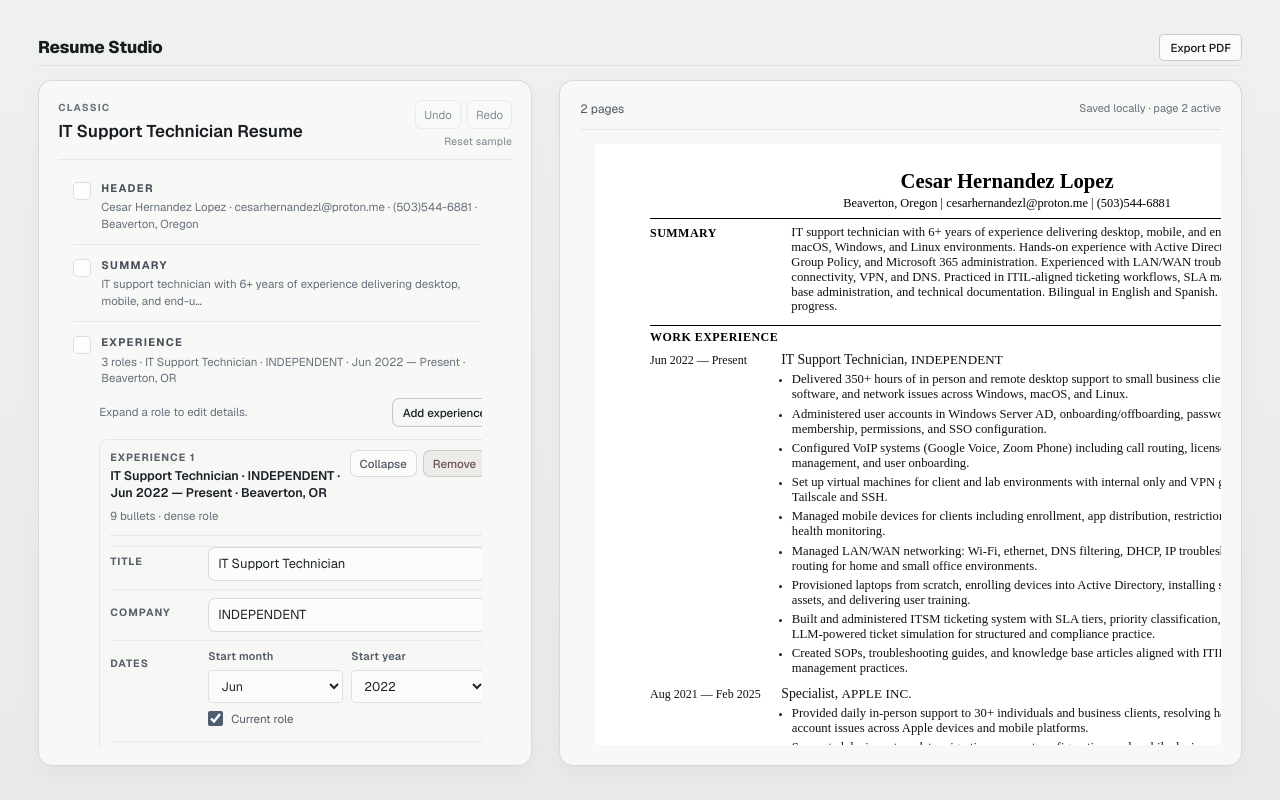
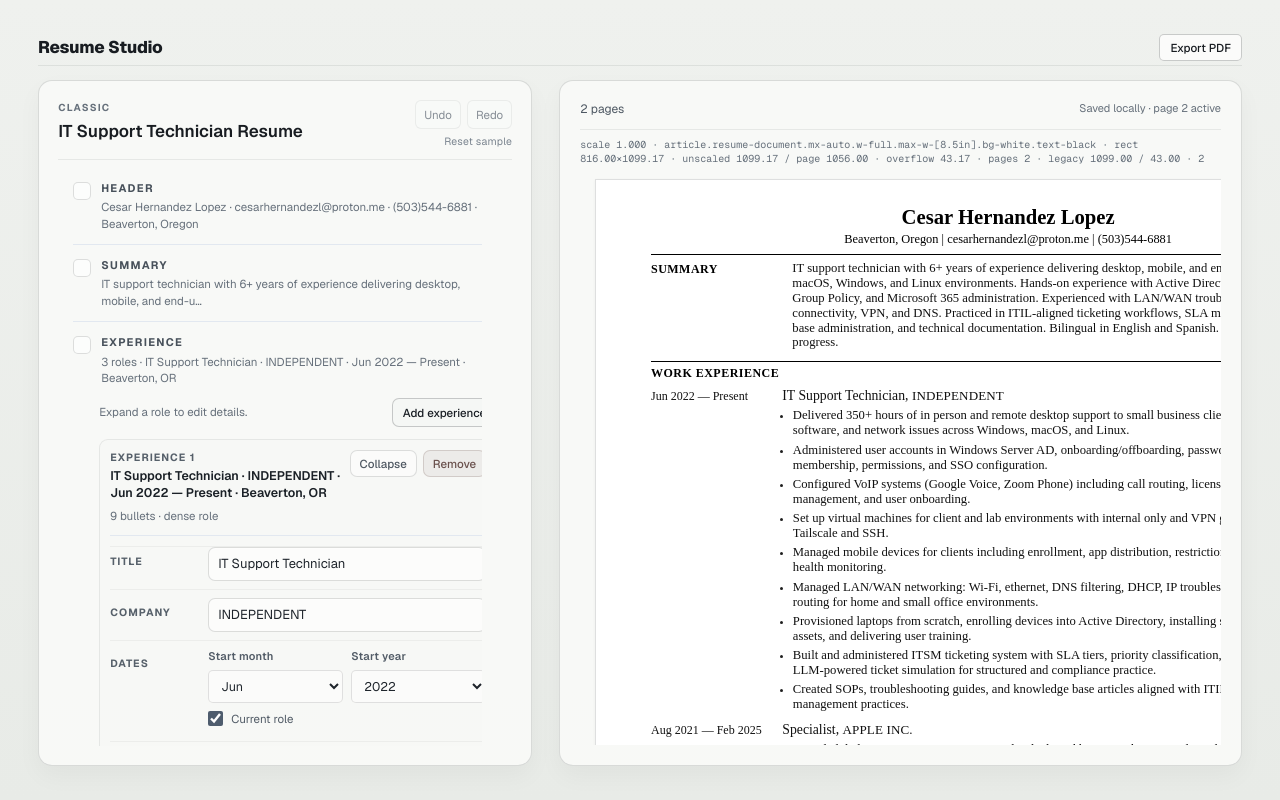
Before and after one commit to Leroy-Cloud-Infra/resume-studio, a Next.js app: page / in a window 1280 px wide. Built offline with nearby package versions, Linux system fonts and the light colour scheme.

Commit message:
fix preview page measurement and export scroll reset

```diff
--- a/src/app/globals.css
+++ b/src/app/globals.css
@@ -291,6 +291,16 @@ body {
   text-align: right;
 }
 
+.resume-preview-debug-line {
+  margin: 8px 0 0;
+  color: var(--rs-text-muted);
+  font-size: 10px;
+  line-height: 1.35;
+  font-family: var(--font-geist-mono), ui-monospace, SFMono-Regular, Menlo, monospace;
+  white-space: normal;
+  word-break: break-word;
+}
+
 .resume-preview-stage-scroll {
   min-height: 0;
   flex: 1 1 auto;
@@ -302,10 +312,22 @@ body {
 }
 
 .resume-preview-scale-wrap {
-  width: fit-content;
-  max-width: 100%;
+  display: grid;
+  justify-items: center;
   margin: 0 auto;
-  transform-origin: top center;
+}
+
+.resume-preview-page-surface {
+  width: 100%;
+  min-height: 100%;
+  overflow: hidden;
+  background: #ffffff;
+  border: 1px solid rgba(24, 28, 33, 0.14);
+  box-shadow: 0 1px 3px rgba(24, 28, 33, 0.05);
+}
+
+.resume-preview-scale-inner {
+  overflow: visible;
 }
 
 .resume-editor-stack,
@@ -868,8 +890,17 @@ body {
 
   .resume-preview-scale-wrap {
     width: auto;
-    max-width: none;
     margin: 0;
+  }
+
+  .resume-preview-page-surface {
+    min-height: auto;
+  }
+
+  .resume-preview-scale-inner {
+    width: auto !important;
+    min-height: 0 !important;
+    transform: none !important;
   }
 
   .rs-property-row {
@@ -970,12 +1001,24 @@ body {
   }
 
   .resume-preview-shell {
+    display: block !important;
     border: 0 !important;
     border-radius: 0 !important;
     box-shadow: none !important;
     margin: 0 !important;
     padding: 0 !important;
     background: #ffffff !important;
+    overflow: visible !important;
+  }
+
+  .resume-preview-stage-scroll {
+    display: block !important;
+    min-height: 0 !important;
+    height: auto !important;
+    overflow: visible !important;
+    padding: 0 !important;
+    margin: 0 !important;
+    scrollbar-gutter: auto !important;
   }
 
   .resume-preview-shell article {
@@ -986,14 +1029,27 @@ body {
     box-sizing: border-box !important;
   }
 
-  .resume-preview-scale-wrap {
-    zoom: 1 !important;
+  .resume-preview-scale-wrap,
+  .resume-preview-page-surface,
+  .resume-preview-scale-inner {
+    display: block !important;
     width: auto !important;
-    max-width: none !important;
+    height: auto !important;
+    min-height: 0 !important;
     margin: 0 !important;
+    padding: 0 !important;
+    border: 0 !important;
+    box-shadow: none !important;
+    background: transparent !important;
+    overflow: visible !important;
+    transform: none !important;
   }
 
   .resume-preview-stage-head {
+    display: none !important;
+  }
+
+  .resume-preview-debug-line {
     display: none !important;
   }
 
--- a/src/components/resume/ResumeEditor.tsx
+++ b/src/components/resume/ResumeEditor.tsx
@@ -49,7 +49,7 @@ const ITEM_INDEX_CLASSES = "rs-item-index";
 const ITEM_SUMMARY_CLASSES = "rs-item-summary";
 const LETTER_PAGE_ASPECT_RATIO = 11 / 8.5;
 const PAGE_LIMIT_WARNING_RATIO = 0.93;
-const PAGE_OVERFLOW_TOLERANCE_PX = 8;
+const PAGE_OVERFLOW_TOLERANCE_PX = 12;
 const LONG_BULLET_LENGTH = 120;
 const VERY_LONG_BULLET_LENGTH = 180;
 
@@ -64,6 +64,21 @@ type PageAwarenessState = {
   markerTop: number;
   markerLeft: number;
   markerWidth: number;
+};
+
+type PreviewMeasurementDebug = {
+  currentScale: number;
+  measuredElement: string;
+  rawMeasuredWidth: number;
+  rawMeasuredHeight: number;
+  legacyWidth: number;
+  legacyHeight: number;
+  unscaledContentHeight: number;
+  calculatedFirstPageHeight: number;
+  overflowAmount: number;
+  computedPageCount: number;
+  legacyOverflowAmount: number;
+  legacyPageCount: number;
 };
 
 type BulletGuidanceStatus = "light" | "ideal" | "caution" | "warning";
@@ -794,9 +809,11 @@ export function ResumeEditor({ initialResume, templateId }: ResumeEditorProps) {
     markerLeft: 0,
     markerWidth: 0,
   });
+  const [previewMeasurementDebug, setPreviewMeasurementDebug] = useState<PreviewMeasurementDebug | null>(null);
   const previewShellRef = useRef<HTMLElement | null>(null);
   const previewStageScrollRef = useRef<HTMLDivElement | null>(null);
   const previewScaleRef = useRef(1);
+  const previewScrollRestoreRef = useRef<number | null>(null);
   const hasRestoredFromStorage = useRef(false);
   const fallbackTechnicalSkills = useRef(initialResume.technicalSkills);
   const initialResumeHash = useMemo(
@@ -817,13 +834,18 @@ export function ResumeEditor({ initialResume, templateId }: ResumeEditorProps) {
     const shellRect = previewShell.getBoundingClientRect();
     const articleRect = resumeArticle.getBoundingClientRect();
     const currentScale = previewScaleRef.current || 1;
+    const measuredElement = `${resumeArticle.tagName.toLowerCase()}.${Array.from(resumeArticle.classList).join(".")}`;
     const naturalWidth = articleRect.width / currentScale;
     const firstPageHeight = naturalWidth * LETTER_PAGE_ASPECT_RATIO;
     if (firstPageHeight <= 0) {
       return;
     }
 
-    const contentHeight = articleRect.height / currentScale;
+    const legacyWidth = resumeArticle.offsetWidth;
+    const legacyContentHeight = Math.max(resumeArticle.scrollHeight, resumeArticle.offsetHeight);
+    const legacyFirstPageHeight = legacyWidth * LETTER_PAGE_ASPECT_RATIO;
+    const unscaledContentHeight = articleRect.height / currentScale;
+    const contentHeight = unscaledContentHeight;
     const measuredOverflowHeight = contentHeight - firstPageHeight;
     const isOverflowing = measuredOverflowHeight > PAGE_OVERFLOW_TOLERANCE_PX;
     const overflowHeight = isOverflowing ? measuredOverflowHeight : 0;
@@ -833,6 +855,10 @@ export function ResumeEditor({ initialResume, templateId }: ResumeEditorProps) {
       : 1;
     const isNearLimit =
       !isOverflowing && contentHeight / firstPageHeight >= PAGE_LIMIT_WARNING_RATIO;
+    const legacyOverflowAmount = legacyContentHeight - legacyFirstPageHeight;
+    const legacyPageCount = legacyOverflowAmount > PAGE_OVERFLOW_TOLERANCE_PX
+      ? Math.max(2, Math.ceil(legacyContentHeight / legacyFirstPageHeight))
+      : 1;
 
     setPageAwareness({
       pageCount,
@@ -846,6 +872,26 @@ export function ResumeEditor({ initialResume, templateId }: ResumeEditorProps) {
       markerLeft: articleRect.left - shellRect.left,
       markerWidth: articleRect.width,
     });
+
+    if (process.env.NODE_ENV !== "production") {
+      const nextDebugState: PreviewMeasurementDebug = {
+        currentScale,
+        measuredElement,
+        rawMeasuredWidth: articleRect.width,
+        rawMeasuredHeight: articleRect.height,
+        legacyWidth,
+        legacyHeight: legacyContentHeight,
+        unscaledContentHeight,
+        calculatedFirstPageHeight: firstPageHeight,
+        overflowAmount: measuredOverflowHeight,
+        computedPageCount: pageCount,
+        legacyOverflowAmount,
+        legacyPageCount,
+      };
+
+      setPreviewMeasurementDebug(nextDebugState);
+      console.info("[resume-preview-measurement]", nextDebugState);
+    }
   }, []);
 
   const [previewScale, setPreviewScale] = useState(1);
@@ -927,6 +973,45 @@ export function ResumeEditor({ initialResume, templateId }: ResumeEditorProps) {
       window.removeEventListener("resize", measurePreviewScale);
     };
   }, [measurePreviewScale, renderResume]);
+
+  useEffect(() => {
+    const resetPreviewScrollForPrint = () => {
+      const previewStageScroll = previewStageScrollRef.current;
+
+      if (!previewStageScroll) {
+        return;
+      }
+
+      if (previewScrollRestoreRef.current === null) {
+        previewScrollRestoreRef.current = previewStageScroll.scrollTop;
+      }
+
+      previewStageScroll.scrollTo({ top: 0, left: 0, behavior: "auto" });
+    };
+
+    const restorePreviewScrollAfterPrint = () => {
+      const previewStageScroll = previewStageScrollRef.current;
+
+      if (!previewStageScroll || previewScrollRestoreRef.current === null) {
+        return;
+      }
+
+      previewStageScroll.scrollTo({
+        top: previewScrollRestoreRef.current,
+        left: 0,
+        behavior: "auto",
+      });
+      previewScrollRestoreRef.current = null;
+    };
+
+    window.addEventListener("beforeprint", resetPreviewScrollForPrint);
+    window.addEventListener("afterprint", restorePreviewScrollAfterPrint);
+
+    return () => {
+      window.removeEventListener("beforeprint", resetPreviewScrollForPrint);
+      window.removeEventListener("afterprint", restorePreviewScrollAfterPrint);
+    };
+  }, []);
 
   useEffect(() => {
     const restoreId = window.setTimeout(() => {
@@ -999,12 +1084,40 @@ export function ResumeEditor({ initialResume, templateId }: ResumeEditorProps) {
   }
 
   const SelectedTemplate = selectedTemplate.component;
+  const previewPageWidth = pageAwareness.firstPageHeight
+    ? pageAwareness.firstPageHeight / LETTER_PAGE_ASPECT_RATIO
+    : 816;
+  const previewPageHeight =
+    pageAwareness.firstPageHeight || previewPageWidth * LETTER_PAGE_ASPECT_RATIO;
+  const scaledPreviewPageWidth = previewPageWidth * previewScale;
+  const scaledPreviewPageHeight =
+    previewPageHeight * previewScale;
   const previewScaleStyle = {
-    zoom: previewScale,
+    width: `${previewPageWidth}px`,
+    minHeight: `${previewPageHeight}px`,
+    transform: `scale(${previewScale})`,
+    transformOrigin: "top left",
   } as CSSProperties;
 
   const handleExportPDF = () => {
-    window.print();
+    const previewStageScroll = previewStageScrollRef.current;
+
+    if (!previewStageScroll) {
+      window.print();
+      return;
+    }
+
+    if (previewScrollRestoreRef.current === null) {
+      previewScrollRestoreRef.current = previewStageScroll.scrollTop;
+    }
+
+    previewStageScroll.scrollTo({ top: 0, left: 0, behavior: "auto" });
+
+    requestAnimationFrame(() => {
+      requestAnimationFrame(() => {
+        window.print();
+      });
+    });
   };
 
   const handleReset = () => {
@@ -1138,6 +1251,9 @@ export function ResumeEditor({ initialResume, templateId }: ResumeEditorProps) {
     : pageAwareness.isNearLimit
       ? `Saved locally · ${pageFillPercent}% used`
       : "Saved locally";
+  const previewMeasurementDebugLine = previewMeasurementDebug
+    ? `scale ${previewMeasurementDebug.currentScale.toFixed(3)} · ${previewMeasurementDebug.measuredElement} · rect ${previewMeasurementDebug.rawMeasuredWidth.toFixed(2)}×${previewMeasurementDebug.rawMeasuredHeight.toFixed(2)} · unscaled ${previewMeasurementDebug.unscaledContentHeight.toFixed(2)} / page ${previewMeasurementDebug.calculatedFirstPageHeight.toFixed(2)} · overflow ${previewMeasurementDebug.overflowAmount.toFixed(2)} · pages ${previewMeasurementDebug.computedPageCount} · legacy ${previewMeasurementDebug.legacyHeight.toFixed(2)} / ${previewMeasurementDebug.legacyOverflowAmount.toFixed(2)} · ${previewMeasurementDebug.legacyPageCount}`
+    : null;
   const headerSectionSummary = truncateEditorSectionSummary(
     [
       resume.header.name.trim(),
@@ -2157,27 +2273,26 @@ export function ResumeEditor({ initialResume, templateId }: ResumeEditorProps) {
             <p className="resume-preview-stage-state">{previewStateLabel}</p>
           </div>
 
+          {process.env.NODE_ENV !== "production" && previewMeasurementDebugLine ? (
+            <p className="resume-preview-debug-line">{previewMeasurementDebugLine}</p>
+          ) : null}
+
           <div
             ref={previewStageScrollRef}
             className="resume-preview-stage-scroll"
           >
-            {pageAwareness.hasSecondPage ? (
-              <div
-                aria-hidden="true"
-                className="resume-page-break-guide pointer-events-none absolute z-10 flex -translate-y-1/2 items-center gap-2 text-[10px] font-medium text-slate-500"
-                style={{
-                  top: pageAwareness.markerTop,
-                  left: pageAwareness.markerLeft,
-                  width: pageAwareness.markerWidth,
-                }}
-              >
-                <span className="h-0 flex-1 border-t border-dashed border-slate-300" />
-                <span className="bg-white/85 px-1">Page 2 starts here</span>
-                <span className="h-0 w-10 border-t border-dashed border-slate-300" />
+            <div
+              className="resume-preview-scale-wrap"
+              style={{
+                width: `${scaledPreviewPageWidth}px`,
+                minHeight: `${scaledPreviewPageHeight}px`,
+              }}
+            >
+              <div className="resume-preview-page-surface">
+                <div className="resume-preview-scale-inner" style={previewScaleStyle}>
+                  <SelectedTemplate resume={renderResume} />
+                </div>
               </div>
-            ) : null}
-            <div className="resume-preview-scale-wrap" style={previewScaleStyle}>
-              <SelectedTemplate resume={renderResume} />
             </div>
           </div>
         </section>
```
